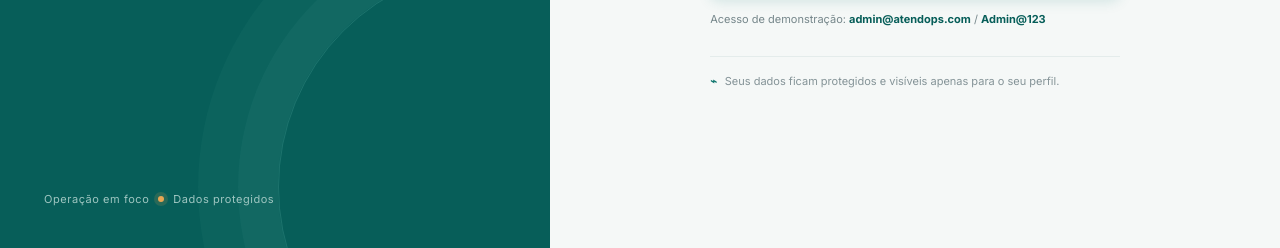
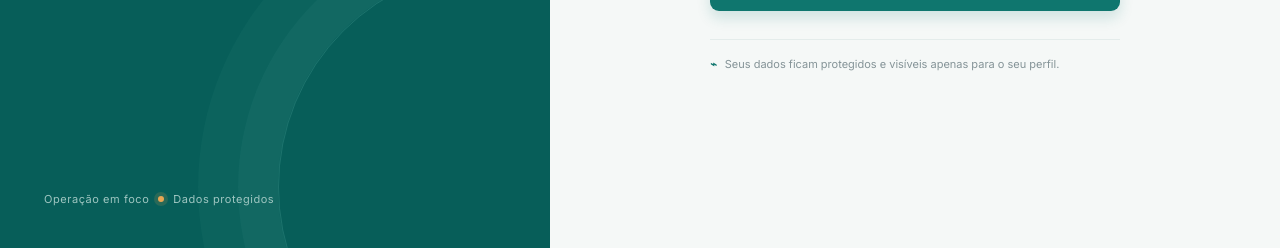
Before and after one commit to italogabriels4mini-ai/Atendimento-operacional-projeto-de-T.I, a website: page public/index.html in a window 1280 px wide. Shown: the part 552-800 px from the top of the page. Drawn offline with Linux system fonts and the light colour scheme; no server answers.

Commit message:
correcao de codigo

```diff
--- a/public/index.html
+++ b/public/index.html
@@ -32,7 +32,7 @@
           <label>E-mail<input type="email" name="email" placeholder="voce@empresa.com" required autocomplete="email"></label>
           <label>Senha<div class="password-field"><input type="password" name="senha" placeholder="Sua senha" required autocomplete="current-password"><button type="button" class="password-toggle" aria-label="Mostrar senha">◉</button></div></label>
           <button class="button primary full" type="submit">Entrar na central <span>→</span></button>
-          <p class="form-hint">Acesso de demonstração: <strong>admin@atendops.com</strong> / <strong>Admin@123</strong></p>
+
         </form>
         <form id="signup-form" class="auth-form hidden">
           <label>Nome completo<input type="text" name="nome" placeholder="Seu nome" required></label>
```
